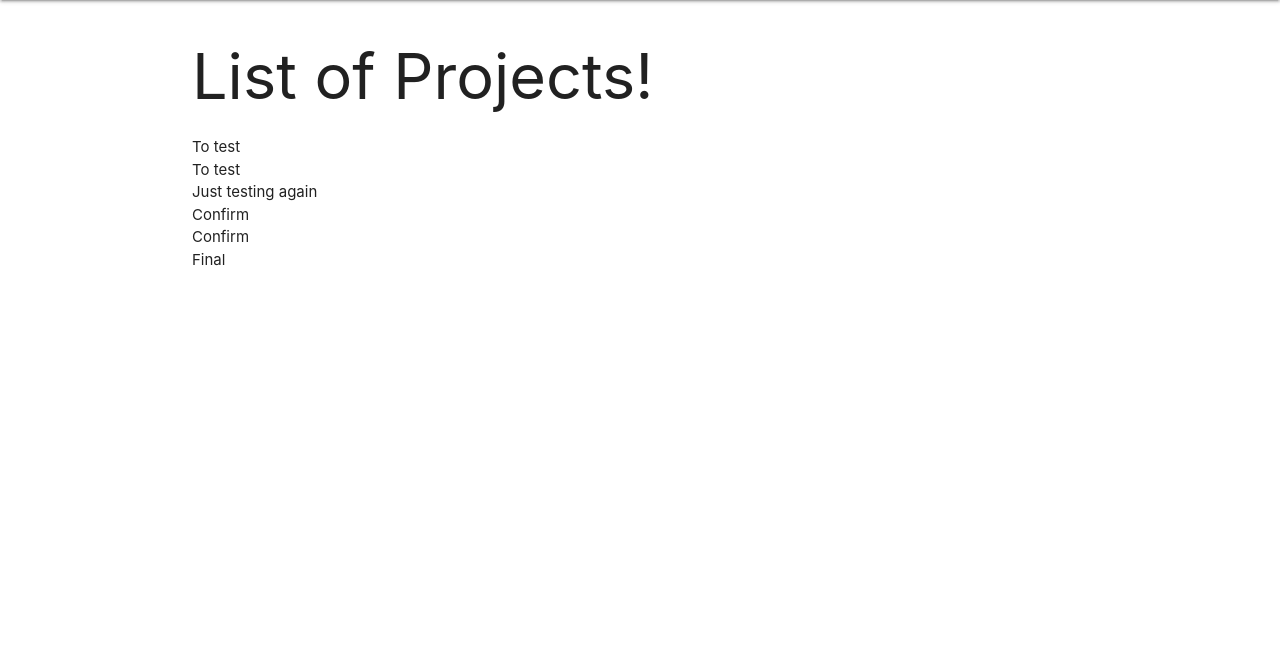
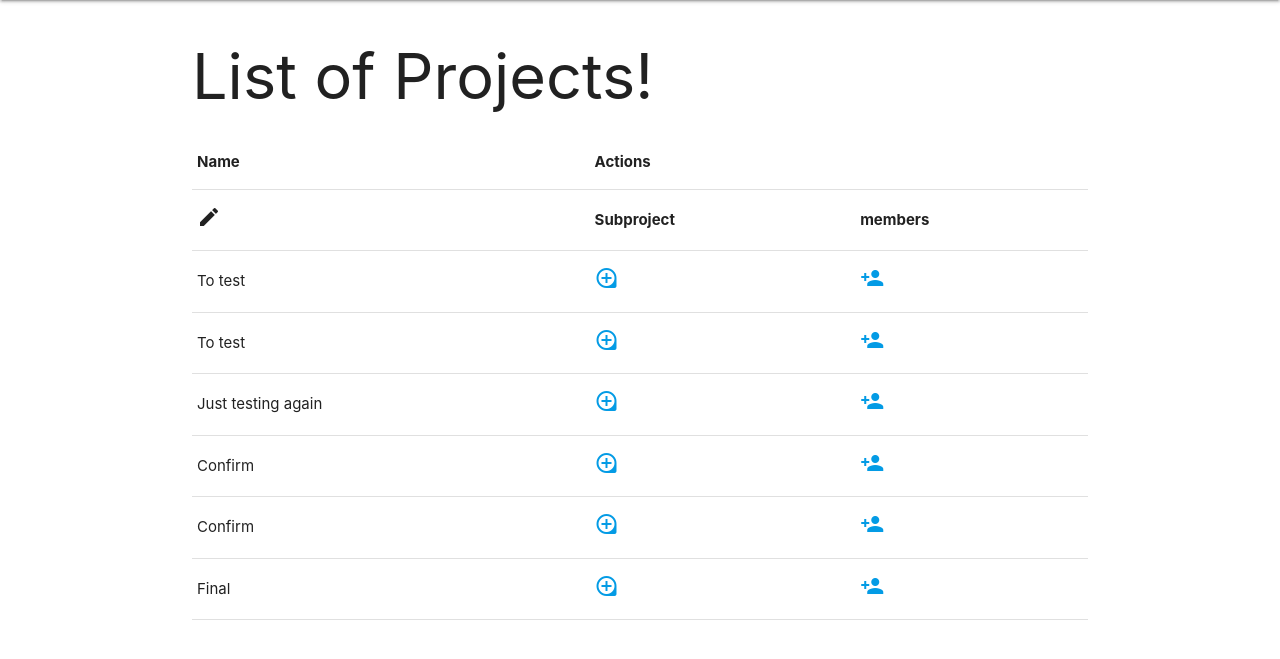
Before and after one commit to OkayJosh/projectApp, a Django app: template Project/Project/myproject/templates/project/list.html in a window 1280 px wide. Shown: the part 64-723 px from the top of the page. Run offline with Django 3.2, Linux system fonts and the light colour scheme; the template is opened without the code that fills it: values that come from a table or form of the project are taken from there, others are empty; data comes from the database, SQL or seed files in the repository; parts of the project's set-up code (start-up, migrations or seed data) failed here and were passed over.

Commit message:
added the list view page

```diff
--- a/Project/Project/myproject/templates/home.html
+++ b/Project/Project/myproject/templates/home.html
@@ -4,6 +4,7 @@
   <div class="container">
     <h1>Project Management!</h1>
     <h5><a href={% url 'create' %} class="">create project</a></h5>
+    <h5><a href={% url 'projectlist' %} class="">created projects</a></h5>
   </div>
 
   {% endblock heading %}
--- a/Project/Project/myproject/templates/project/list.html
+++ b/Project/Project/myproject/templates/project/list.html
@@ -8,11 +8,27 @@
 
   {% block content %}
   <div class="container">
-    <ul>
-    {% for project in object_list %}
-       <li>{{ project }} </li>
-    {% endfor %}
-    </ul>
+       <table>
+            <thead>
+                <tr>
+                    <th>Name</th>
+                    <th>Actions</th>
+                </tr>
+                <tr>
+                    <th><i class="material-icons">edit</i></th>
+                    <th>Subproject</th>
+                    <th>members</th>
+                </tr>
+            </thead>
+            <tbody>
+                {% for project in object_list %}
+                    <tr>
+                        <td>{{ project }} </td>
+                        <td><a><i class="material-icons">loupe</i></a></td>
+                        <td><a><i class="material-icons">person_add</i></a></td>
+                        </tr>
+                {% endfor %}
+        </table>
   </div>
 
   {% endblock content %}
```
